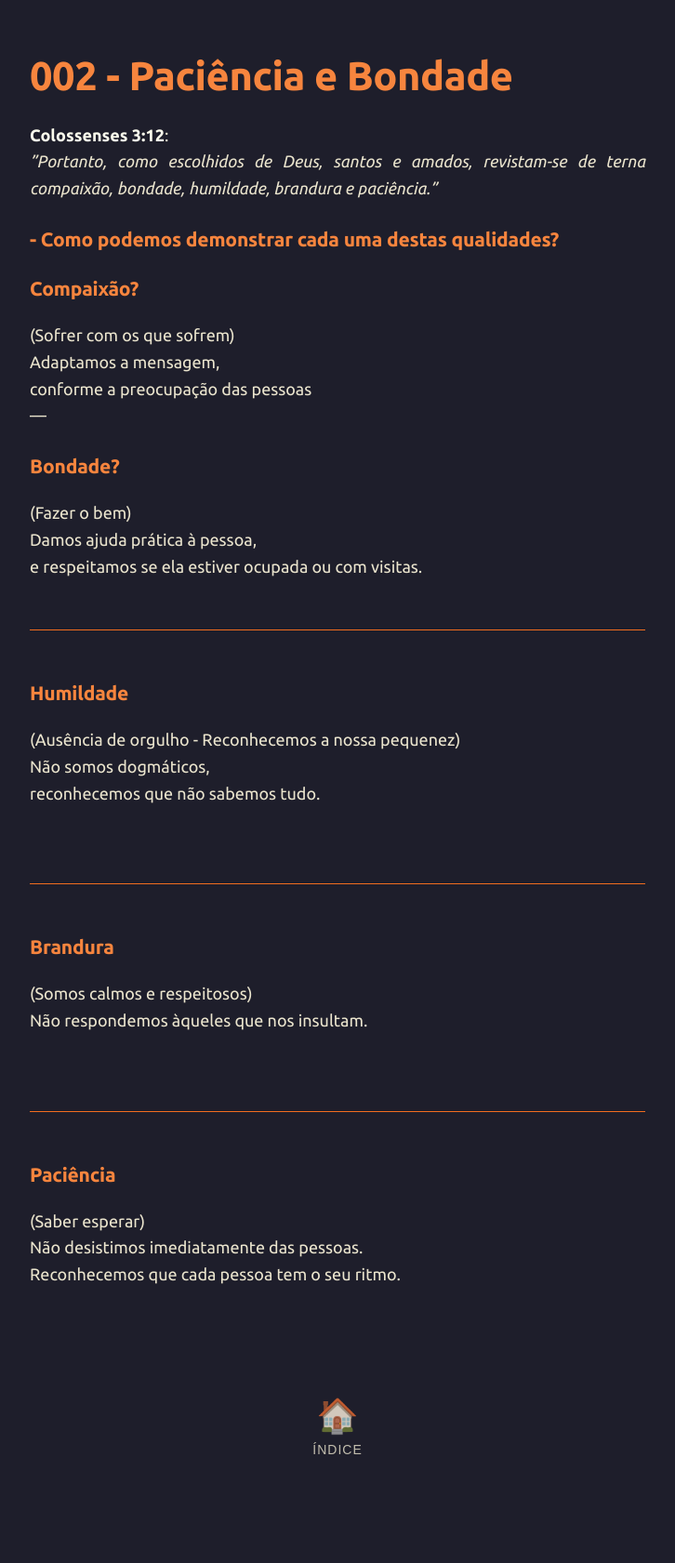
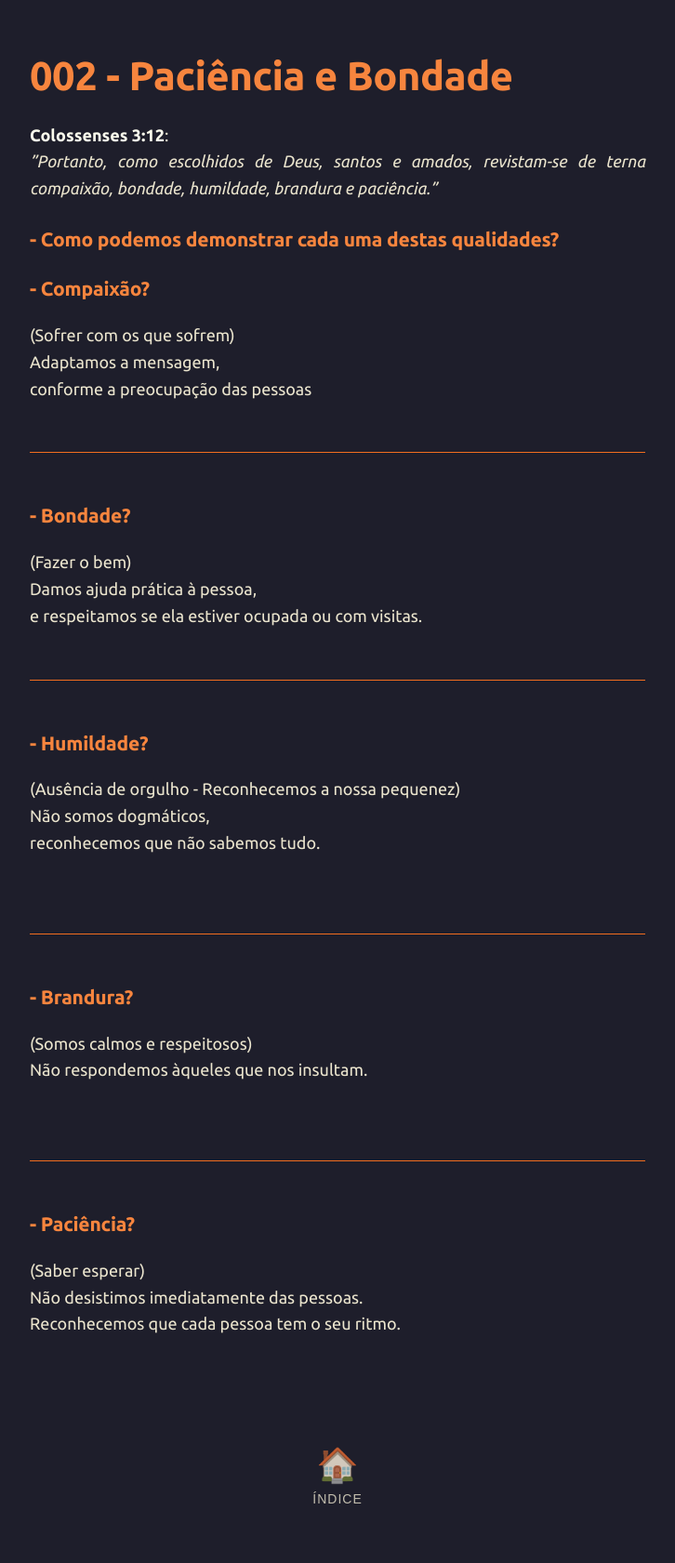
Before and after one commit to joaquim-capitao/jw, a Jekyll site: the page built from saidas/002-saida.md, in a window 1280 px wide. Shown: the whole page at 93% size, without its empty margins (277-1003 px from the left). Built offline with Jekyll 4.4.1, drawn with Linux system fonts in a browser that asks for light colours; our own code applies the rules of GitHub Pages for plain Markdown files; before the commit the page ends 1628 px from its top, so only the background shows below that.

```diff
--- a/saidas/002-saida.md
+++ b/saidas/002-saida.md
@@ -5,33 +5,34 @@
 
 ### - Como podemos demonstrar cada uma destas qualidades?
 
-### Compaixão?
+### - Compaixão?
 (Sofrer com os que sofrem)
 Adaptamos a mensagem,
 conforme a preocupação das pessoas
 <br>
+
 ---
-### Bondade?
+### - Bondade?
 (Fazer o bem)
 Damos ajuda prática à pessoa,
 e respeitamos se ela estiver ocupada ou com visitas.
 <br>
 
 ---
-### Humildade
+### - Humildade?
 (Ausência de orgulho - Reconhecemos a nossa pequenez)
 Não somos dogmáticos,
 reconhecemos que não sabemos tudo.
 <br>
 
 ---
-### Brandura
+### - Brandura?
 (Somos calmos e respeitosos)
 Não respondemos àqueles que nos insultam.
 <br>
 
 ---
-### Paciência
+### - Paciência?
 (Saber esperar)
 Não desistimos imediatamente das pessoas.
 Reconhecemos que cada pessoa tem o seu ritmo.
```
